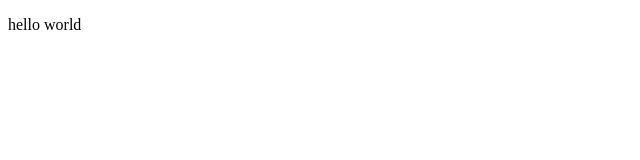
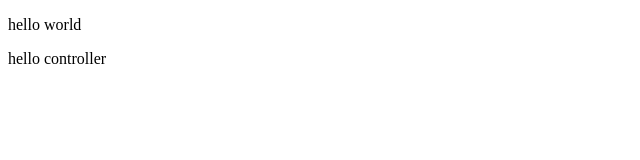
Before and after one commit to ace68723/git-basics, a plain HTML site: page index.html in a window 1280 px wide. Shown: the full height of the page, 0-640 px from the left. Drawn offline with Linux system fonts and the light colour scheme.

Commit message:
update the index for controller

```diff
--- a/index.html
+++ b/index.html
@@ -6,6 +6,6 @@
 </head>
 <body>
 <p>hello world</p>
-
+	<p>hello controller</p>
 </body>
 </html>
```
